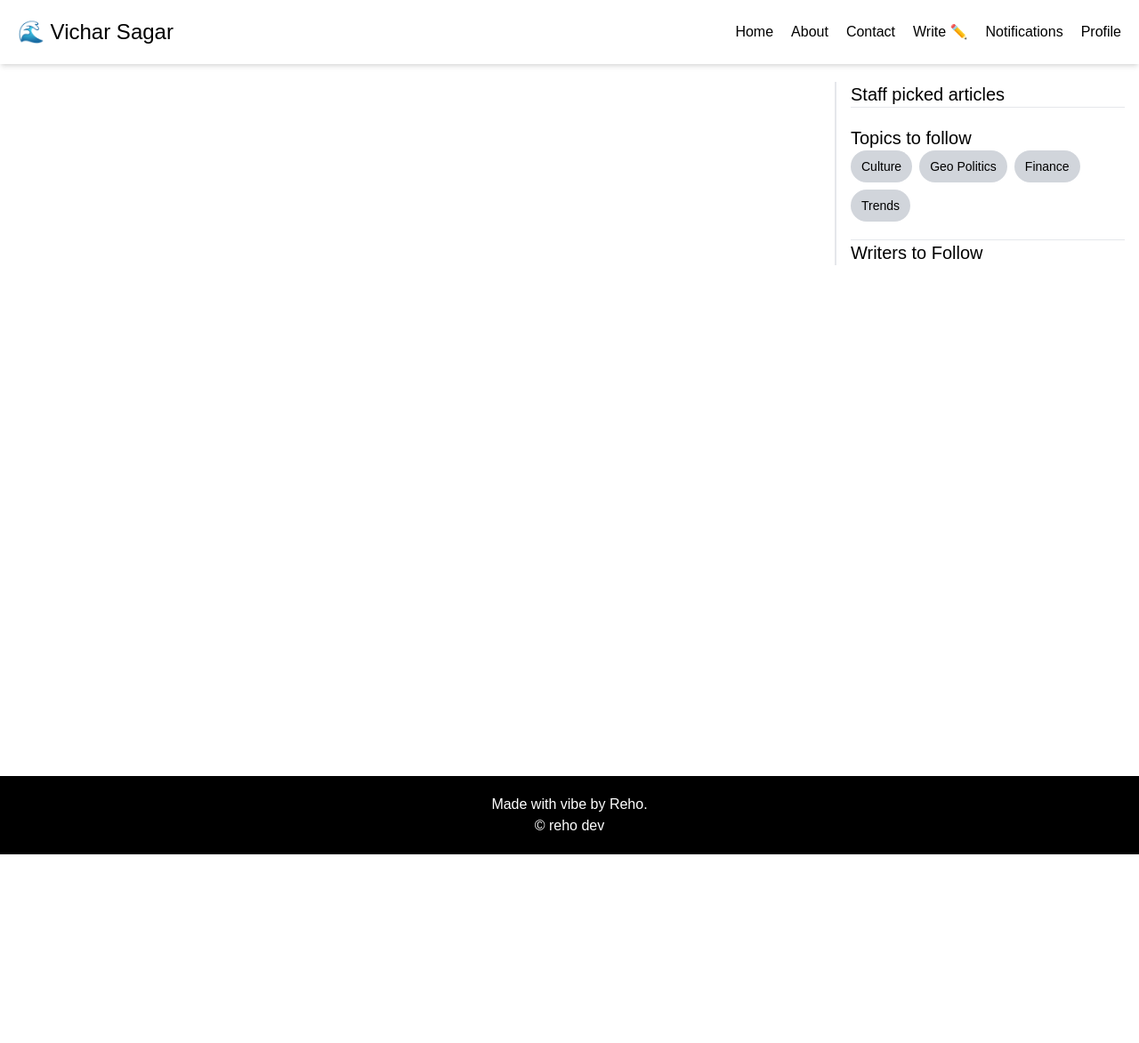
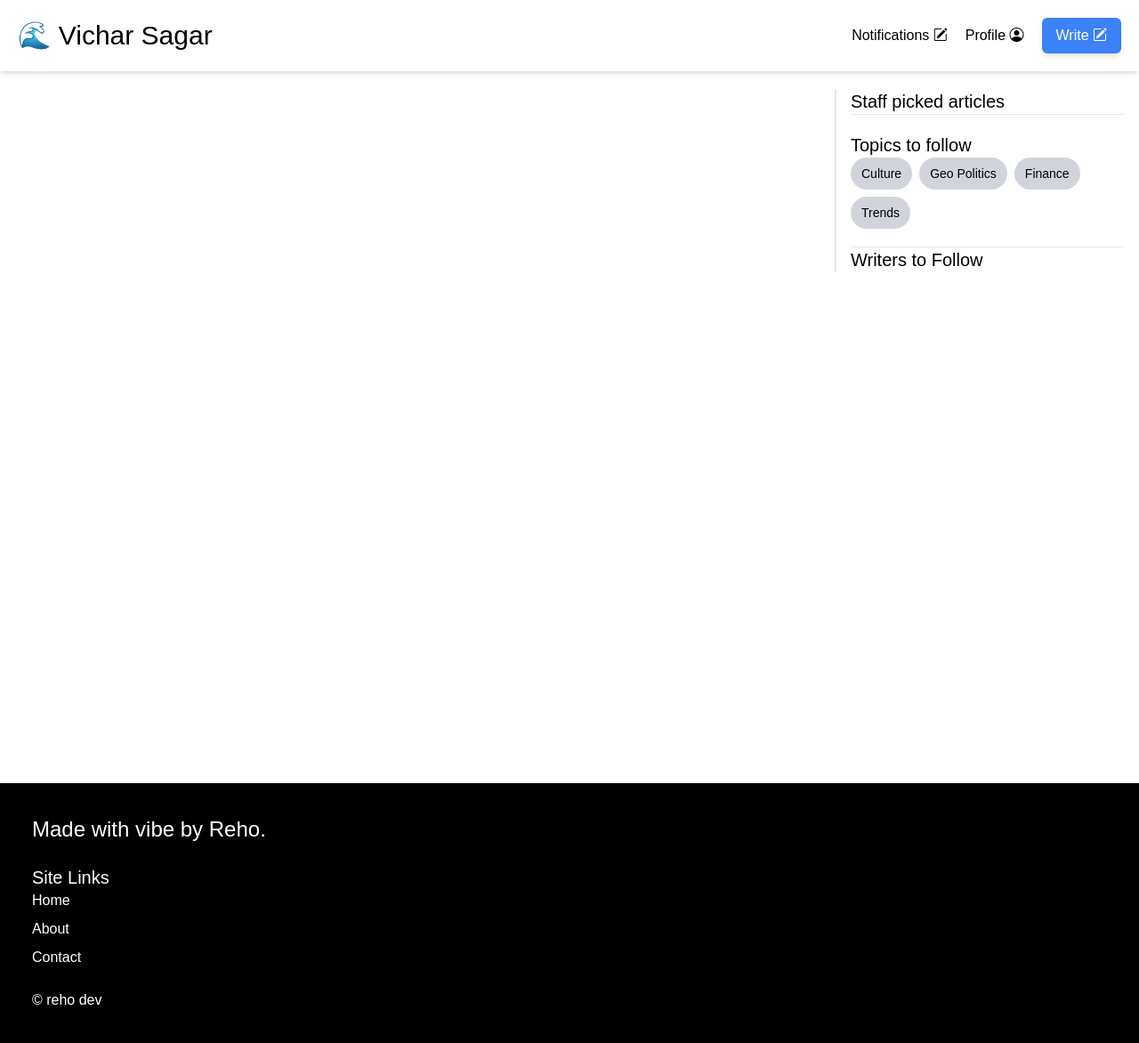
Before and after one commit to rehan-ankalgi-7t2/vichar-sagar-django, a Django app: page /vicharsagar/ in a window 1280 px wide. Shown: the whole page at 89% size. Before the commit the page ends 960 px from the top, so only its background shows below. Run offline with Django 5.2, Linux system fonts and the light colour scheme; data that the repository does not hold is empty; some libraries are stand-ins or nearby versions.

Commit message:
home, profile layouts changes

```diff
--- a/config/vicharsagar/templates/layout.html
+++ b/config/vicharsagar/templates/layout.html
@@ -8,24 +8,30 @@
     <title>
         {% block title %}Vichar Sagar {% endblock %}
     </title>
+    <link rel="stylesheet" href="https://cdn.jsdelivr.net/npm/bootstrap-icons@1.11.3/font/bootstrap-icons.min.css">
     <link rel='stylesheet' href='{% static 'style.css'%}' />
     {%tailwind_css%}
   </head>
   <body>
     <nav class='p-5 flex items-center justify-between shadow-md'>
-            <h1 class='text-2xl'>🌊 Vichar Sagar</h1>
+            <h1 class='text-3xl'>🌊 Vichar Sagar</h1>
             <ul class='flex items-center gap-5'>
+              <li><a href="/notifications">Notifications <i class="bi bi-pencil-square"></i></a></li>
+              <li><a href="/vicharsagar/profile">Profile <i class="bi bi-person-circle"></i></a></li>
+              <li><a href="/vicharsagar/article/create"><button class="px-4 py-2 bg-blue-500 text-white rounded-md shadow-md">Write <i class="bi bi-pencil-square"></i></button></a></li>
+            </ul>
+    </nav>
+    {% block content %}{% endblock %}
+    <footer class='bg-black text-white flex flex-col p-9 gap-y-[24px]'>
+        <h2 class="text-2xl">Made with vibe by Reho.</h2>
+        <div class="flex flex-col">
+          <h3 class="text-xl">Site Links</h3>
+          <ul class='flex gap-2 flex-col items-start justify-start'>
                 <li><a href="/">Home</a></li>
                 <li><a href="/about">About</a></li>
                 <li><a href="/contact">Contact</a></li>
-                <li><a href="/vicharsagar/article/create">Write ✏️</a></li>
-                <li><a href="/notifications">Notifications</a></li>
-                <li><a href="/vicharsagar/profile">Profile</a></li>
             </ul>
-    </nav>
-    {% block content %}{% endblock %}
-    <footer class='bg-black text-white flex items-center justify-center flex-col p-5'>
-        <h2>Made with vibe by Reho.</h2>
+        </div>
         &copy reho dev
     </footer>
   </body>
--- a/config/vicharsagar/templates/vicharsagar/home.html
+++ b/config/vicharsagar/templates/vicharsagar/home.html
@@ -21,10 +21,11 @@
                                     </div>
                                     <div class="flex w-full items-center gap-5">
                                         <span>{{article.publishedDate}}</span>
-                                        <span>
-                                            👏 {{article.likes_count}}
-                                        </span>
-                                        <span>💬 {{article.comments_count}}</span>
+                                        <button>
+                                            <i class="bi bi-heart text-red-500"></i>
+                                            {{article.likes_count}}
+                                        </button>
+                                        <button><i class="bi bi-chat"></i> {{article.comments_count}}</button>
                                     </div>
                                 </div>
                                 {% if article.articleImage %}
--- a/config/vicharsagar/views.py
+++ b/config/vicharsagar/views.py
@@ -132,6 +132,7 @@ def profile_view(request):
 
         if existing_profile.exists():
             context = {
+                "user_data": user,
                 "profile_data": existing_profile
             }
         else:
```
Also changed, not shown: config/vicharsagar/templates/vicharsagar/profile.html (+7 -2 lines).
